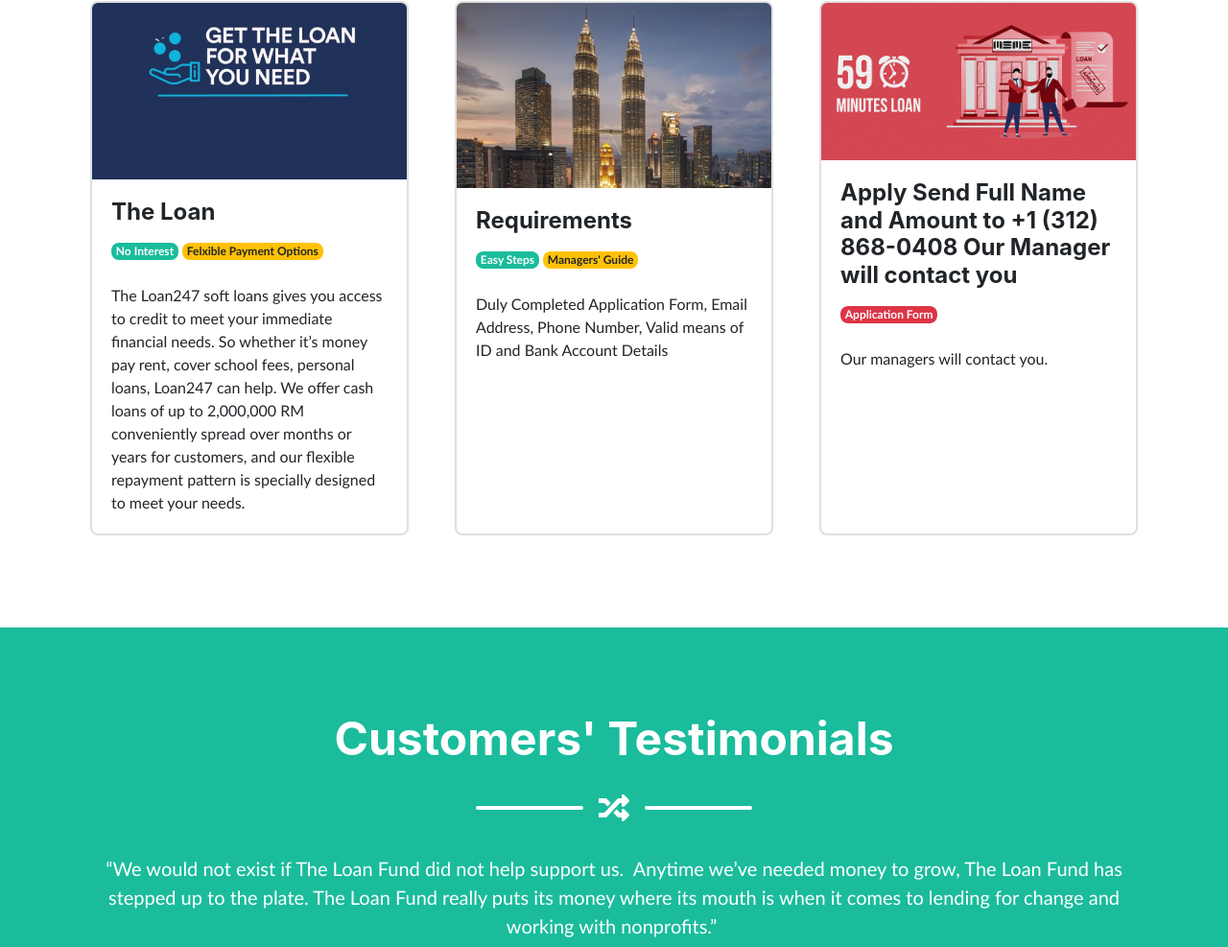
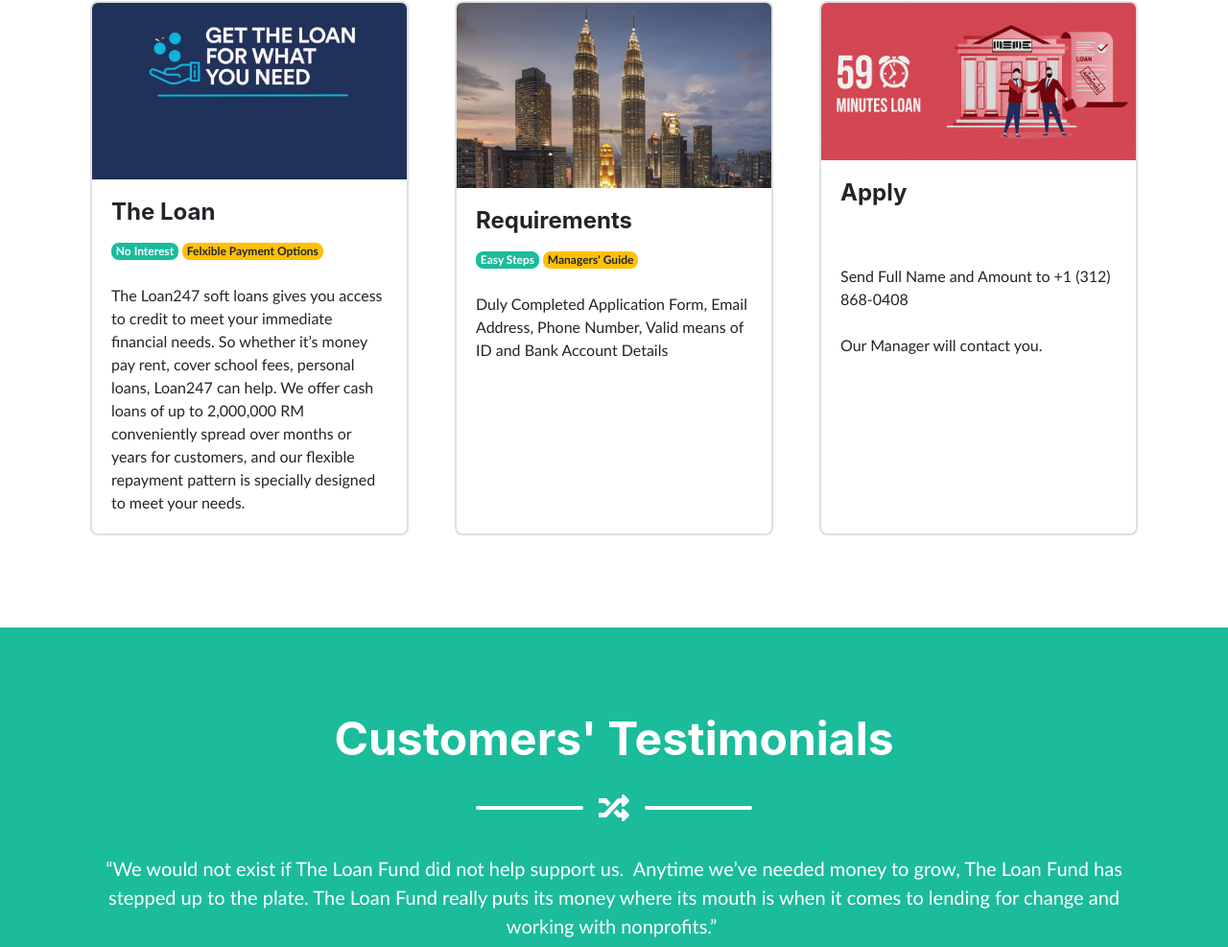
Before and after one commit to loans247/loans247.github.io, a plain HTML site: page index.html in a window 1280 px wide. Shown: the part 935-1922 px from the top of the page at 96% size. Drawn offline with Linux system fonts and the light colour scheme; a web font is replaced by a local one.

Commit message:
Update index.html

```diff
--- a/index.html
+++ b/index.html
@@ -106,12 +106,12 @@
                         <div class="card-body">
                             <h4 class="card-title">
                                 <a>Apply</a>
-                                Send Full Name and Amount to +1 (312) 868-0408
-                                Our Manager will contact you
                             </h4>
                             <p class="card-text">
-                                <span class="badge badge-danger">Application Form</span>
-                                </br></br>Our managers will contact you.
+                                <span class="badge badge-danger"></span>
+                                </br></br>Send Full Name and Amount to +1 (312) 868-0408
+                                </br></br>
+                                Our Manager will contact you.
                             </p>
                         </div>
                     </div>
```
